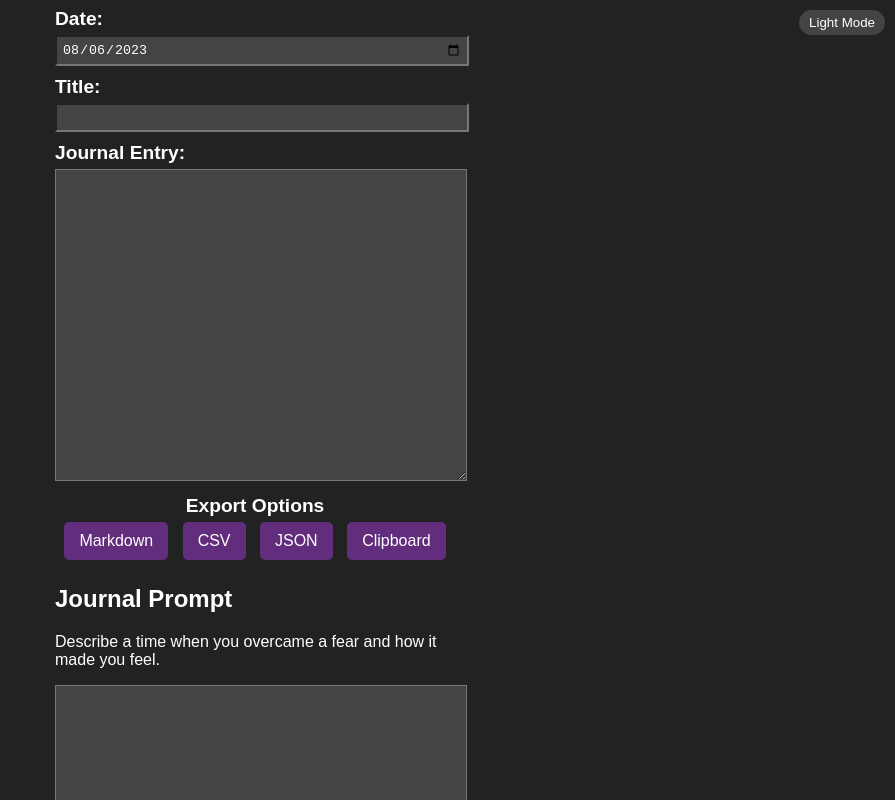
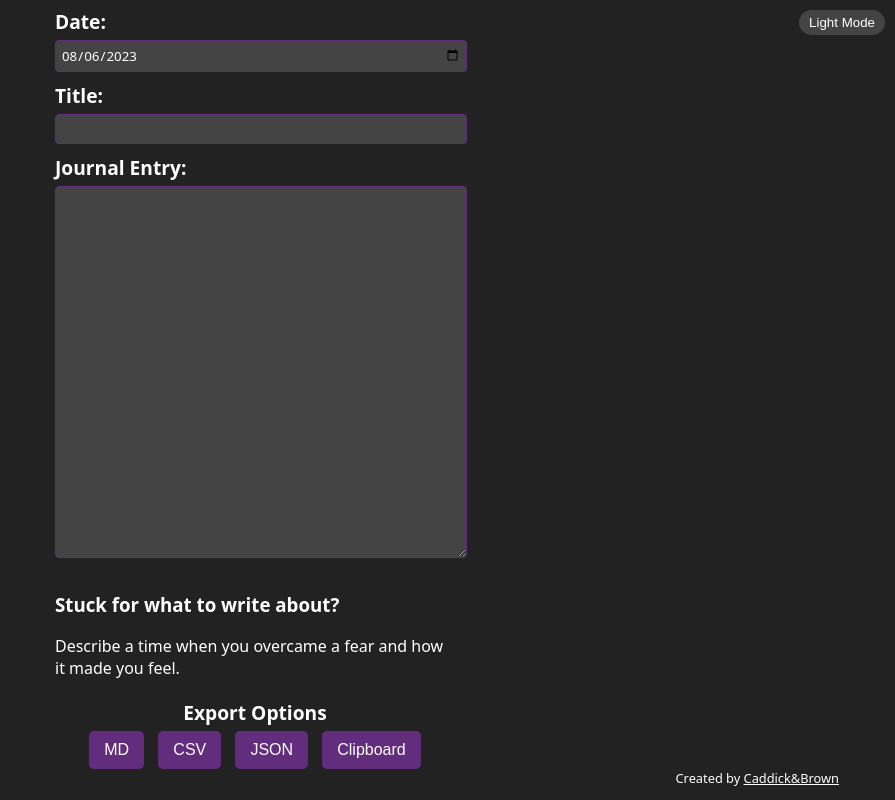
Before and after one commit to Caddickbrown/SApps, a plain HTML site: page Journaller v2.0.html in a window 1280 px wide. Both pictures are taken after a click on the button "Dark Mode". Shown: the top 800 px of the page, without its empty margins (385-1280 px from the left). Drawn offline with Linux system fonts and the light colour scheme.

Commit message:
Journaller v2.0

```diff
--- a/Journaller v2.0.html
+++ b/Journaller v2.0.html
@@ -3,17 +3,52 @@
 <head>
     <title>Journal Entry Form</title>
     <style>
+        :root {
+            /* Light Mode */
+            --default-text-color: #333;
+            --background-color: #f1f1f1;
+            --form-field-background-color: #fff;
+            --button-background-color: #4bc67c;
+            --button-hover-background-color: #348b57;
+            --button-text-color: #fff;
+            --toggle-button-text-color: #fff;
+            --toggle-button-background-color: #444;
+            --toggle-button-hover-background-color: #444;
 
-
+            /* Dark Mode */
+            --dark-mode-text-color: #fff;
+            --dark-mode-background-color: #222;
+            --dark-mode-form-field-background-color: #444;
+            --dark-mode-button-background-color: #612d7c;
+            --dark-mode-button-hover-background-color: #853eab;
+            --dark-mode-button-text-color: #fff;
+            --dark-mode-toggle-button-text-color: #222;
+            --dark-mode-toggle-button-background-color: #fff;
+            --dark-mode-toggle-button-hover-background-color: #e6e6e6;
+        }
         body {
-            font-family: Arial, sans-serif;
-            color: #333; /* Default text color */
-            background-color: #f1f1f1; /* Very light grey background color */
-            transition: background-color 0.3s ease, color 0.3s ease; /* Smooth transition for dark mode */
+            font-family: system-ui, sans-serif;
+            color: var(--default-text-color);
+            background-color: var(--background-color);
+            transition: background-color 0.3s ease, color 0.3s ease;
         }
         body.dark-mode {
-            color: #fff; /* Text color in dark mode */
-            background-color: #222; /* Slightly darker background color for dark mode */
+            color: var(--dark-mode-text-color);
+            background-color: var(--dark-mode-background-color);
+        }
+        body a:link, body a:visited {
+            color: var(--default-text-color);
+            transition: color 0.3s ease, color 0.3s ease;
+        }
+        body.dark-mode a:link, body.dark-mode a:visited {
+            color: var(--dark-mode-text-color);
+        }
+        body a:hover {
+            color: var(--button-background-color);
+            transition: color 0.3s ease, color 0.3s ease;
+        }
+        body.dark-mode a:hover {
+            color: var(--button-background-color);
         }
         .container {
             max-width: 400px;
@@ -29,18 +64,21 @@
             font-size: 1.2em;
         }
         input, textarea {
+            font-family: system-ui, sans-serif;
             width: 100%;
             padding: 5px;
             margin-bottom: 10px;
-            background-color: #fff; /* Default background color for form fields */
+            background-color: var(--background-color);
+            border: 1px solid var(--button-background-color);
+            border-radius: 4px;
+            outline: none;
         }
-        /* Custom styles for form fields in dark mode */
         body.dark-mode input, body.dark-mode textarea {
-            background-color: #444; /* Dark mode background color for form fields */
-            color: #fff; /* Text color in dark mode */
+            background-color: var(--dark-mode-form-field-background-color);
+            color: var(--dark-mode-text-color);
         }
         .journal-entry {
-            resize: vertical; /* Allows vertical resizing */
+            resize: vertical;
         }
         .export-options {
             text-align: center;
@@ -58,20 +96,17 @@
             padding: 10px 15px;
             border: none;
             border-radius: 5px;
-            background-color: #4bc67c; /* Green color for buttons */
-            color: #fff; /* Default text color for buttons */
+            background-color: var(--button-background-color);
+            color: var(--button-text-color);
             font-size: 16px;
             cursor: pointer;
         }
-        /* Custom styles for buttons in dark mode */
         body.dark-mode .btn-container button {
-            background-color: #612d7c; /* Dark mode background color for buttons */
-            color: #fff; /* Text color in dark mode for buttons */
+            background-color: var(--dark-mode-button-background-color);
         }
         .btn-container button:hover {
-            background-color: #0056b3; /* Slightly darker blue on hover for buttons */
+            background-color: var(--button-hover-background-color);
         }
-        /* Custom styles for dark mode toggle button */
         .dark-mode-toggle {
             position: absolute;
             top: 10px;
@@ -79,14 +114,26 @@
         }
         .dark-mode-toggle button {
             padding: 5px 10px;
-            background-color: #444; /* Darker color for dark mode toggle button */
-            color: #fff; /* Text color for dark mode toggle button */
+            background-color: var(--toggle-button-background-color);
+            color: var(--toggle-button-text-color);
             border: none;
-            border-radius: 20px; /* Rounded square */
+            border-radius: 20px;
             cursor: pointer;
         }
         .dark-mode-toggle button:hover {
-            background-color: #666; /* Slightly lighter color on hover for dark mode toggle button */
+            background-color: var(--toggle-button-hover-background-color);
+        }
+        footer {
+            text-align: right;
+            font-size: 0.8em;
+            vertical-align: middle;
+            position: fixed;
+            bottom: 0;
+            width: 95%;
+        }
+        body.dark-mode input, body.dark-mode textarea {
+            border: 1px solid var(--dark-mode-button-background-color);
+            border-radius: 4px;
         }
     </style>
 </head>
@@ -104,31 +151,17 @@
 
             <label for="journal">Journal Entry:</label>
             <textarea id="journal" name="journal" class="journal-entry" rows="20"></textarea>
-
-            <div class="export-options">
-                <h2>Export Options</h2>
-                <div class="btn-container">
-                    <button onclick="exportAsMarkdown()">Markdown</button>
-                    <button onclick="exportAsCSV()">CSV</button>
-                    <button onclick="exportAsJSON()">JSON</button>
-                    <button onclick="copyToClipboard()">Clipboard</button>
-                </div>
-            </div>
+            <h3>Stuck for what to write about?</h3>
+            <p id="prompt"></p>
         </form>
-
-        <div class="journal-prompt">
-            <h2>Journal Prompt</h2>
-            <p id="prompt"></p>
-            <textarea id="response" class="journal-entry" rows="10"></textarea>
-        </div>
 
         <div class="export-options">
             <h2>Export Options</h2>
             <div class="btn-container">
-                <button onclick="exportPromptAsMarkdown()">Prompt as Markdown</button>
-                <button onclick="exportPromptAsCSV()">Prompt as CSV</button>
-                <button onclick="exportPromptAsJSON()">Prompt as JSON</button>
-                <button onclick="copyPromptToClipboard()">Prompt to Clipboard</button>
+                <button onclick="exportAsMarkdown()">MD</button>
+                <button onclick="exportAsCSV()">CSV</button>
+                <button onclick="exportAsJSON()">JSON</button>
+                <button onclick="copyToClipboard()">Clipboard</button>
             </div>
         </div>
     </div>
@@ -149,10 +182,11 @@
 
             return { date, title, journal };
         }
-
         function getFilename(extension) {
             const { date, title } = getFormData();
-            return `${date}-${title}.${extension}`;
+            const currentDate = new Date();
+            const timeString = currentDate.toTimeString().slice(0, 5).replace(':', '');
+            return `${date}-${timeString}-${title}.${extension}`;
         }
 
         function saveBlob(blob, filename) {
@@ -162,7 +196,7 @@
 
         function exportAsMarkdown() {
             const { title, journal } = getFormData();
-            const markdownData = `Date: ${today}\n## ${title}\n\n${journal}`;
+            const markdownData = `# ${today}\n## ${title}\n${journal}\n`;
             const blob = new Blob([markdownData], { type: "text/markdown;charset=utf-8;" });
             const filename = getFilename("md");
             saveBlob(blob, filename);
@@ -186,7 +220,7 @@
 
         function copyToClipboard() {
             const { title, journal } = getFormData();
-            const content = `Date: ${today}\n## ${title}\n\n${journal}`;
+            const content = `# ${today}\n## ${title}\n${journal}\n`;
 
             const dummyTextArea = document.createElement('textarea');
             dummyTextArea.value = content;
@@ -195,9 +229,7 @@
             document.execCommand('copy');
             document.body.removeChild(dummyTextArea);
 
-            alert("Copied Markdown data to clipboard!");
         }
-
         // Array of journal prompts
         const journalPrompts = [
             "Describe a place that holds special meaning for you.",
@@ -233,48 +265,6 @@
             const response = document.getElementById("response").value;
             return response;
         }
-
-        // Function to export the response as Markdown
-        function exportResponseAsMarkdown() {
-            const response = getResponse();
-            const markdownData = `Date: ${today}\n\n${response}`;
-            const blob = new Blob([markdownData], { type: "text/markdown;charset=utf-8;" });
-            const filename = getFilename("md");
-            saveBlob(blob, filename);
-        }
-
-        // Function to export the response as CSV
-        function exportResponseAsCSV() {
-            const response = getResponse();
-            const csvData = `"Date","Response"\n"${today}","${response}"`;
-            const blob = new Blob([csvData], { type: "text/csv;charset=utf-8;" });
-            const filename = getFilename("csv");
-            saveBlob(blob, filename);
-        }
-
-        // Function to export the response as JSON
-        function exportResponseAsJSON() {
-            const response = getResponse();
-            const jsonData = JSON.stringify({ date: today, response }, null, 2);
-            const blob = new Blob([jsonData], { type: "application/json" });
-            const filename = getFilename("json");
-            saveBlob(blob, filename);
-        }
-
-        // Function to copy the response to clipboard
-        function copyResponseToClipboard() {
-            const response = getResponse();
-
-            const dummyTextArea = document.createElement('textarea');
-            dummyTextArea.value = response;
-            document.body.appendChild(dummyTextArea);
-            dummyTextArea.select();
-            document.execCommand('copy');
-            document.body.removeChild(dummyTextArea);
-
-            alert("Copied response to clipboard!");
-        }
-
         function toggleDarkMode() {
             const body = document.body;
             const darkModeButton = document.getElementById("darkModeButton");
@@ -289,4 +279,7 @@
         }
     </script>
 </body>
+<footer>
+    <p>Created by <a href="https://caddickbrown.com">Caddick&Brown</a></p>
+</footer>
 </html>
```
Also changed, not shown: Archived Versions/Journaller v1.0.html (renamed from Journaller v1.0.html, +0 -1 lines), 1 other file.
